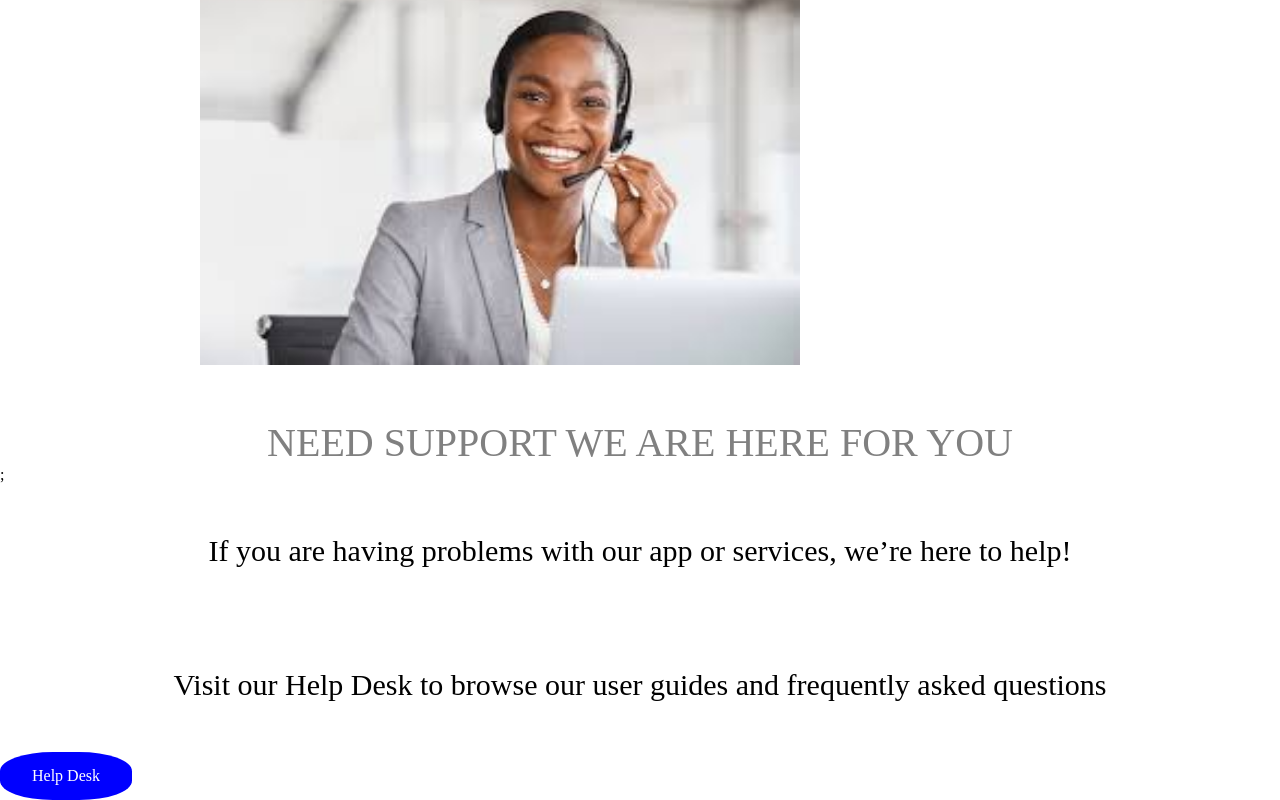
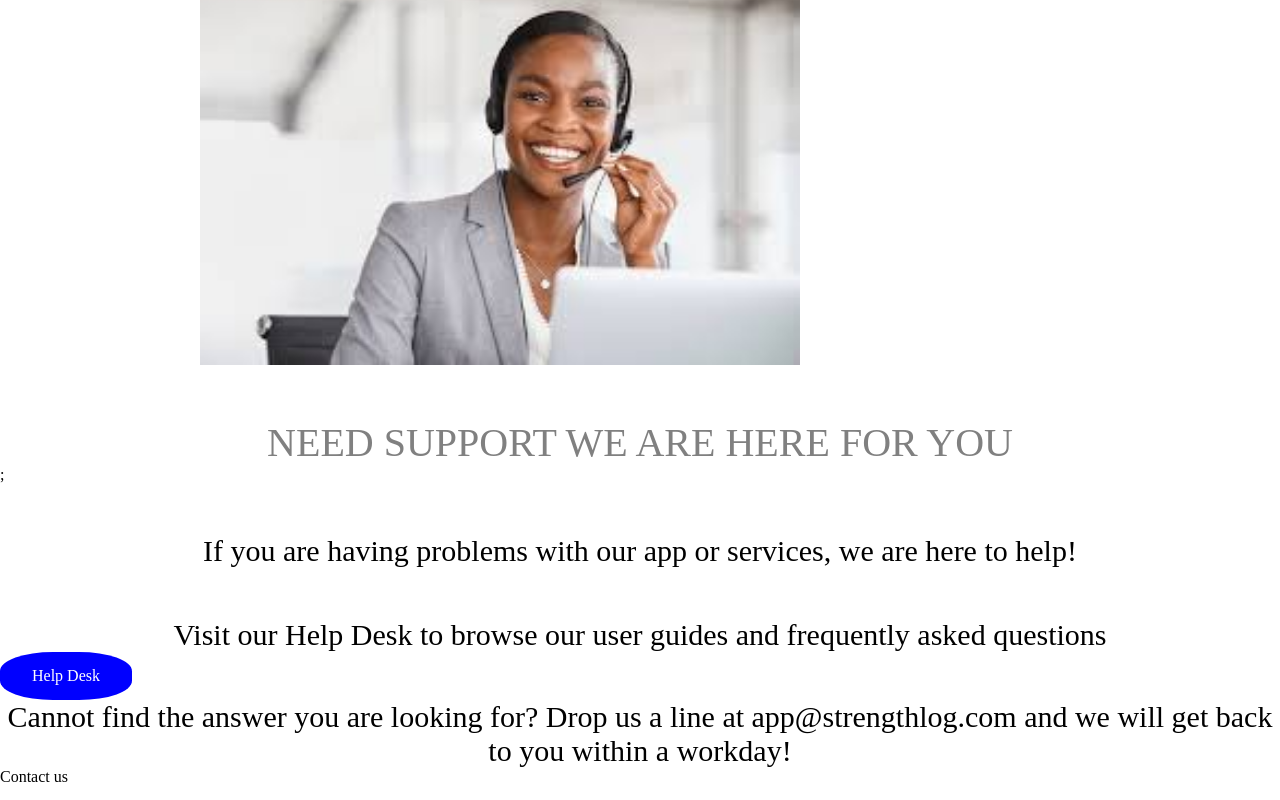
Before and after one commit to Eddahkarambu/Fitness-web-app, a React (Create React App) app: page /Support in a window 1280 px wide. Shown: the part 260-1060 px from the top of the page. Built offline with nearby package versions, Linux system fonts and the light colour scheme.

Commit message:
add the contact us button

```diff
--- a/src/Components/Support.css
+++ b/src/Components/Support.css
@@ -33,6 +33,10 @@
   }
   .problem2{
     font-size: 30px;
-    padding: 50px 100px;
+    /* padding: 50px 100px; */
     text-align: center;
   }
+  .problem3{
+    font-size:30px ;
+    text-align: center;
+  }
--- a/src/Components/Support.js
+++ b/src/Components/Support.js
@@ -18,7 +18,7 @@ function Support() {
         </div>
         <div className="support">NEED SUPPORT WE ARE HERE FOR YOU</div>;
         <div className="problem1">
-          If you are having problems with our app or services, we’re here to
+          If you are having problems with our app or services, we are here to
           help!
         </div>
         <div className="problem2">
@@ -26,6 +26,11 @@ function Support() {
           questions
         </div>
         <div className="helpbutton">Help Desk</div>
+        <div className="problem3">
+          Cannot find the answer you are looking for? Drop us a line at
+          app@strengthlog.com and we will get back to you within a workday!
+        </div>
+        <div className="contactbutton">Contact us</div>
       </div>
     </div>
   );
```
